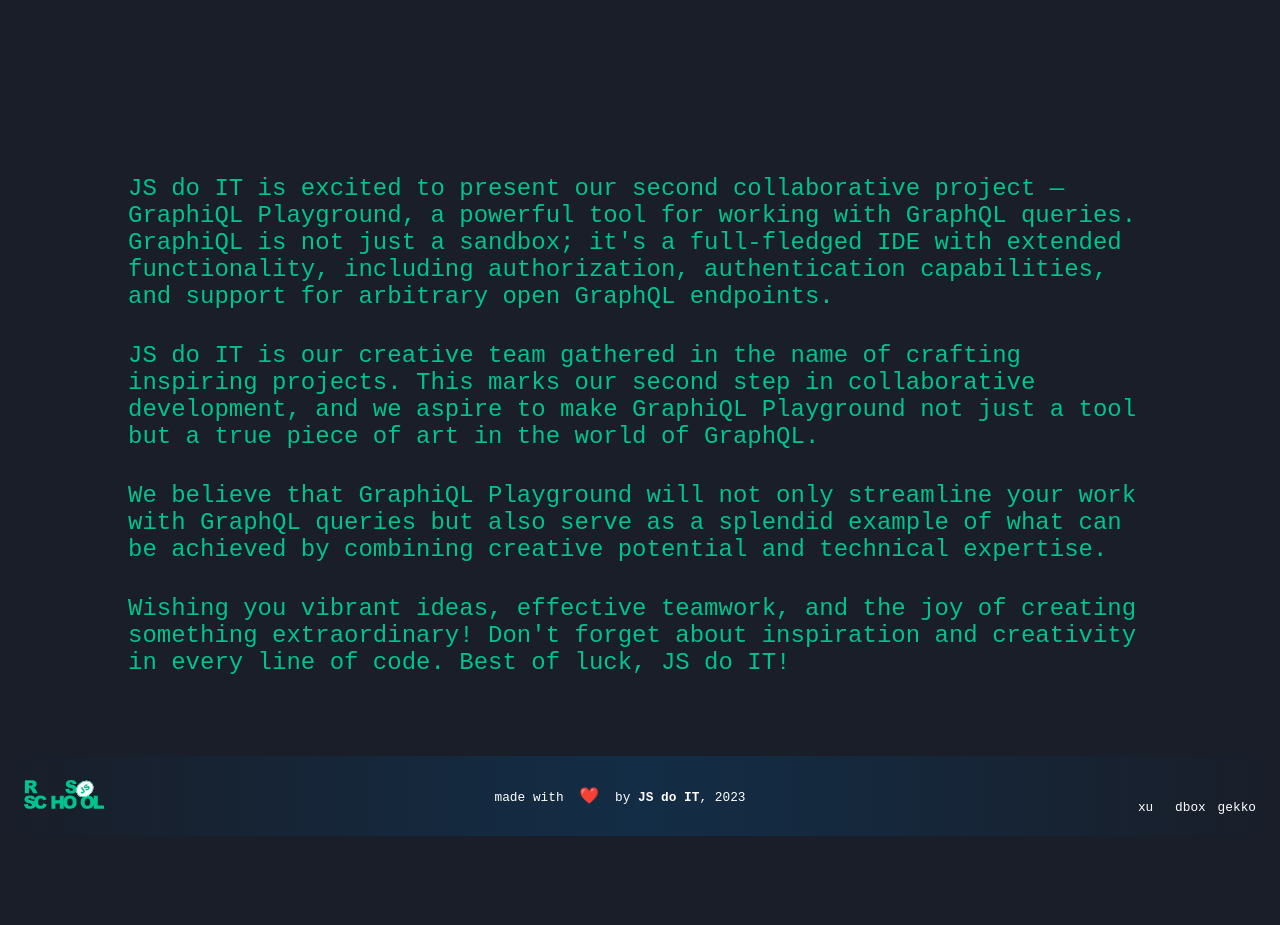
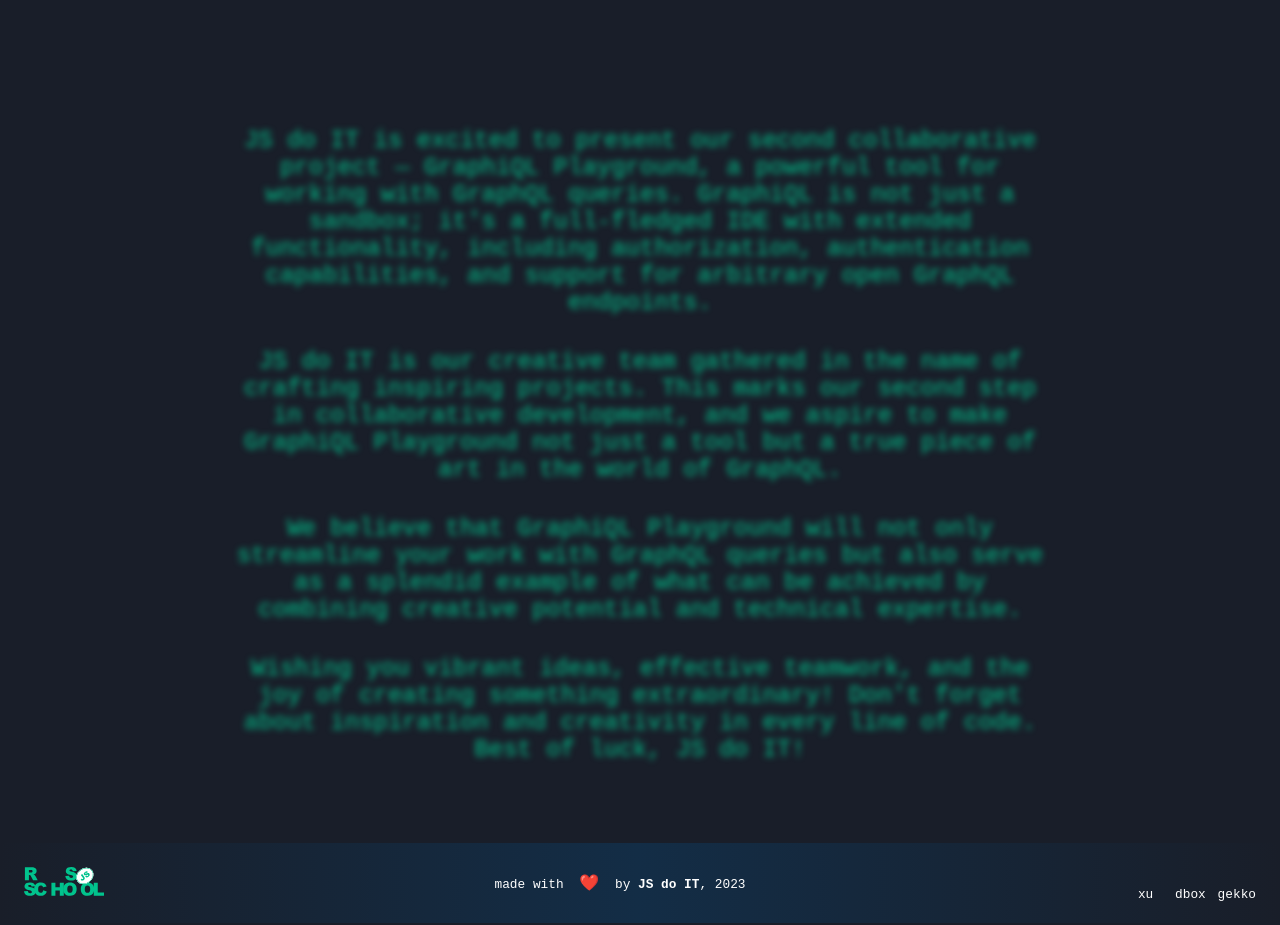
Before and after one commit to xu69ux/graphiql-app, a React (Vite) app: page / in a window 1280 px wide. Shown: the part 500-1425 px from the top of the page. Before the commit the page ends 1338 px from the top, so only its background shows below. Built offline with nearby package versions, Linux system fonts and the light colour scheme; no server answers; some icons are missing.

Commit message:
feat: add blur and change color for description on welcome page

```diff
--- a/src/pages/WelcomePage.tsx
+++ b/src/pages/WelcomePage.tsx
@@ -1,4 +1,4 @@
-import { useContext } from 'react';
+import { useContext, useState, useEffect } from 'react';
 import { Link } from 'react-router-dom';
 import { LanguageContext } from '../contexts/LanguageContext';
 import { translations } from '../contexts/translations';
@@ -7,11 +7,25 @@ import { IoChevronForward } from 'react-icons/io5';
 import '@styles/WelcomePage.css';
 
 export const WelcomePage = () => {
+  const [isScrolled, setIsScrolled] = useState(false);
   const languageContext = useContext(LanguageContext) || {
     language: 'eng',
     setLanguage: () => {},
   };
   const { language } = languageContext;
+
+  useEffect(() => {
+    const handleScroll = () => {
+      const currentScrollY = window.scrollY;
+      setIsScrolled(currentScrollY > 100);
+    };
+
+    window.addEventListener('scroll', handleScroll);
+
+    return () => {
+      window.removeEventListener('scroll', handleScroll);
+    };
+  }, []);
 
   return (
     <div className='welcome-container'>
@@ -36,11 +50,19 @@ export const WelcomePage = () => {
           <IoChevronForward />
         </div>
       </div>
-      <div className='welcome-description'>
-        <p>{translations[language]?.welcomeDescription1}</p>
-        <p>{translations[language]?.welcomeDescription2}</p>
-        <p>{translations[language]?.welcomeDescription3}</p>
-        <p>{translations[language]?.welcomeDescription4}</p>
+      <div className={`welcome-description ${isScrolled ? '' : 'blur'}`}>
+        <p className={`${isScrolled ? 'change-color' : 'default-color'}`}>
+          {translations[language]?.welcomeDescription1}
+        </p>
+        <p className={`${isScrolled ? 'change-color' : 'default-color'}`}>
+          {translations[language]?.welcomeDescription2}
+        </p>
+        <p className={`${isScrolled ? 'change-color' : 'default-color'}`}>
+          {translations[language]?.welcomeDescription3}
+        </p>
+        <p className={`${isScrolled ? 'change-color' : 'default-color'}`}>
+          {translations[language]?.welcomeDescription4}
+        </p>
       </div>
     </div>
   );
--- a/src/styles/WelcomePage.css
+++ b/src/styles/WelcomePage.css
@@ -100,14 +100,27 @@ span {
 }
 
 .welcome-description {
+  width: 80%;
   font-size: 1.5rem;
-  margin-top: 13rem;
+  margin-top: 10rem;
   margin-bottom: 8rem;
-  height: min-content;
+  transition: filter 1s ease-in-out;
 }
 
 .welcome-description p {
+  text-align: center;
+  margin-bottom: 2rem;
+  transition: color 1.2s ease-in-out;
+}
+
+.blur {
+  filter: blur(3px);
+}
+
+.default-color {
   color: var(--green);
-  text-align: left;
-  margin-bottom: 2rem;
 }
+
+.change-color {
+  color: var(--light);
+}
```
Also changed, not shown: 1 other file (tests, documents, lock files or other folders).
